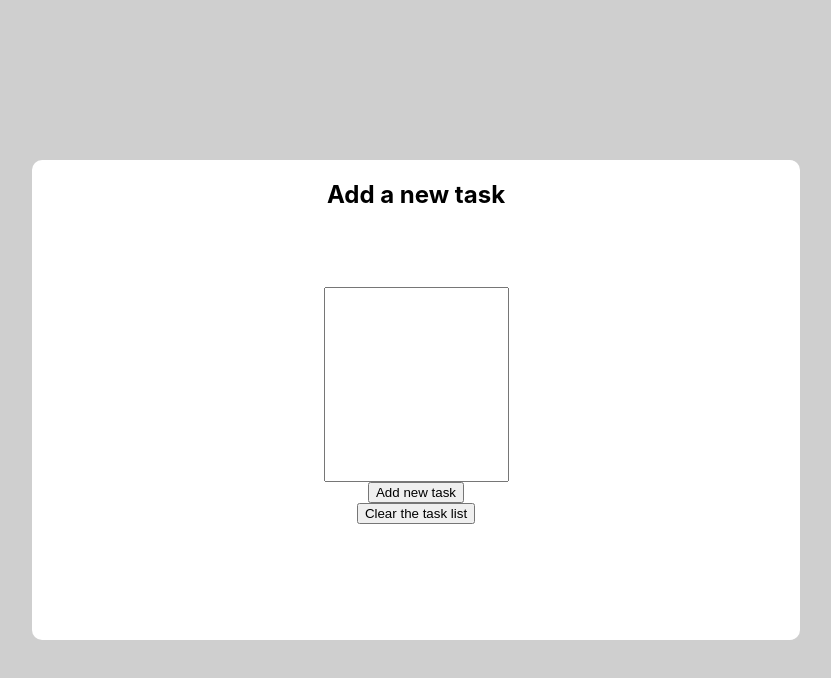
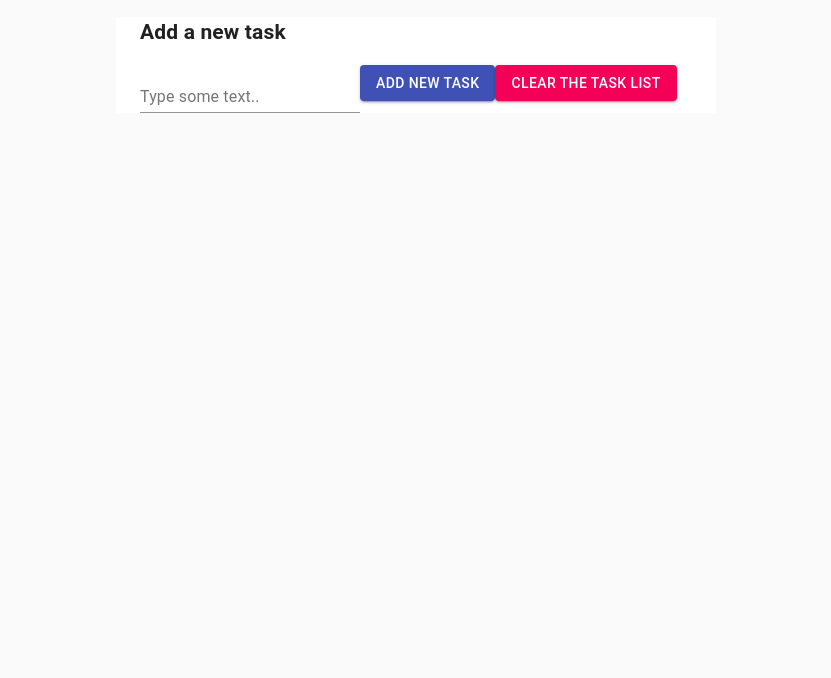
Before and after one commit to msieroslawska/time-tracker, a React (Create React App) app: page / in a window 1280 px wide. Shown: the top 678 px of the page, without its empty margins (224-1055 px from the left). Built offline with nearby package versions, Linux system fonts and the light colour scheme.

Commit message:
Introduce Material UI elements

```diff
--- a/package.json
+++ b/package.json
@@ -3,6 +3,7 @@
   "version": "0.1.0",
   "private": true,
   "dependencies": {
+    "@material-ui/core": "^4.1.2",
     "gh-pages": "^2.0.1",
     "node-sass": "^4.12.0",
     "react": "^16.8.6",
--- a/src/App.jsx
+++ b/src/App.jsx
@@ -1,4 +1,15 @@
 import React from 'react';
+
+import Button from '@material-ui/core/Button';
+import Container from '@material-ui/core/Container';
+import CssBaseline from '@material-ui/core/CssBaseline';
+import TextField from '@material-ui/core/TextField';
+import { styled } from '@material-ui/styles';
+
+const MainContainer = styled(Container)({
+  backgroundColor: '#FFF',
+  boxShadow: 'none',
+});
 
 class App extends React.Component {
   constructor() {
@@ -48,36 +59,40 @@ class App extends React.Component {
 
   render() {
     return (
-      <div className="main">
-        <section className="add">
-          <h1 className="header">Add a new task</h1>
-          <input
-            className="new-task-input"
+      <React.Fragment>
+        <CssBaseline />
+        <MainContainer maxWidth="sm">
+          <section>
+            <h1>Add a new task</h1>
+            <TextField
+              id="new-task-input"
+              label="Type some text.."
               onChange={this.handleInputChange}
-            name="new-task"
-            type="text"
               value={this.state.inputValue}
             />
 
-          <button
-            type="button"
+            <Button
+              color="primary"
               onClick={this.handleAddTask}
+              variant="contained"
             >
               Add new task
-          </button>
+            </Button>
 
-          <button
-            type="button"
+            <Button
+              color="secondary"
               onClick={this.handleRemoveAllTasks}
+              variant="contained"
             >
               Clear the task list
-          </button>
+            </Button>
           </section>
 
-        <section className="task-list">
+          <section>
             {this.renderTaskList()}
           </section>
-      </div>
+        </MainContainer>
+      </React.Fragment>
     );
   }
 }
--- a/src/index.js
+++ b/src/index.js
@@ -1,6 +1,5 @@
 import React from 'react';
 import ReactDOM from 'react-dom';
-import './styles/styles.scss';
 import App from './App';
 import * as serviceWorker from './serviceWorker';
 
--- a/src/styles/styles.scss
+++ /dev/null
@@ -1,47 +0,0 @@
-body {
-  background: #CFCFCF;
-  margin: 0;
-  font-family: -apple-system, BlinkMacSystemFont, "Segoe UI", "Roboto", "Oxygen",
-    "Ubuntu", "Cantarell", "Fira Sans", "Droid Sans", "Helvetica Neue",
-    sans-serif;
-  -webkit-font-smoothing: antialiased;
-  -moz-osx-font-smoothing: grayscale;
-}
-
-code {
-  font-family: source-code-pro, Menlo, Monaco, Consolas, "Courier New",
-    monospace;
-}
-
-.main {
-  position: absolute;
-  min-width: 60%;
-  min-height: 60%;
-  top: 20%;
-  left: 20%;
-  overflow: hidden;
-  background: #FFFFFF;
-  border-radius: 10px;
-  display: flex;
-  flex-direction: column;
-  align-items: center;
-
-  .add {
-    flex: 2;
-    display: flex;
-    flex-direction: column;
-    align-items: center;
-
-    .header {
-      flex: 1;
-    }
-
-    .new-task-input {
-      flex: 3;
-    }
-  }
-
-  .task-list {
-    flex: 1;
-  }
-}
```
Also changed, not shown: 1 other file (tests, documents, lock files or other folders). Lines whose indentation alone changed are shown as unchanged.
